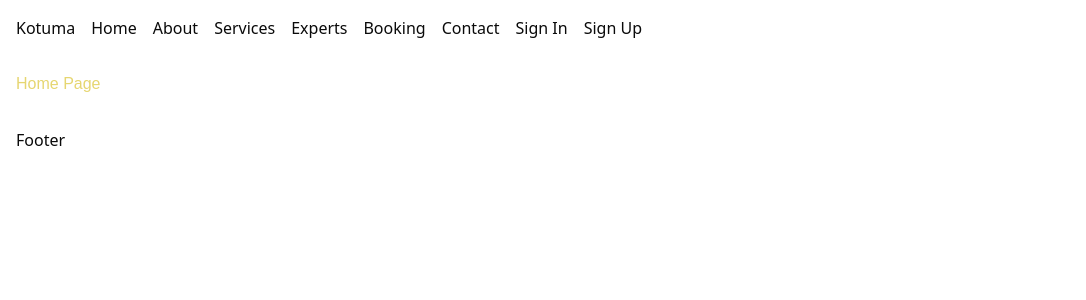
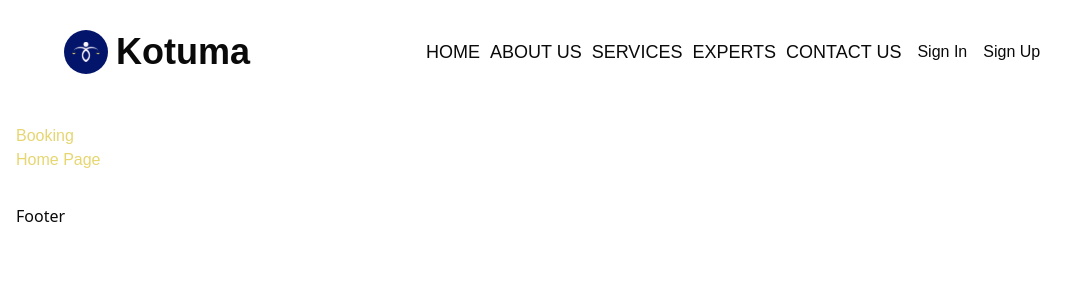
Before and after one commit to OmaSteph/kotuma-app, a React (Vite) app: page / in a window 1280 px wide. Shown: the top 300 px of the page, without its empty margins (0-1086 px from the left). Built offline with nearby package versions, Linux system fonts and the light colour scheme.

Commit message:
changes to the navbar

```diff
--- a/src/components/Navbar.tsx
+++ b/src/components/Navbar.tsx
@@ -2,17 +2,19 @@ import { Link } from 'react-router-dom'
 
 const Navbar = () => {
     return (
-        <nav className="flex items-center p-4 gap-4">
-            <div className="logo">
-                <Link to="/">Kotuma</Link>
-            </div>
+        <nav className="flex items-center pl-16 pt-7.5 pb-8.5 w-auto h-auto font-neue">
+                <Link to="/" className="flex items-center gap-2">
+                    <img src="/icons/Logo.svg" alt="logo" />
+                    <p className='font-bold text-4xl leading-11'>Kotuma</p>
+                </Link>
             <ul className="list-none flex gap-4 items-center">
-                <li><Link to="/">Home</Link></li>
-                <li><Link to="/About">About</Link></li>
-                <li><Link to="/Services">Services</Link></li>
-                <li><Link to="/Experts">Experts</Link></li>
-                <li><Link to="/Booking">Booking</Link></li>
-                <li><Link to="/Contact">Contact</Link></li>
+                <div className='flex gap-2.5 items-center ml-44 w-auto h-auto font-normal text-lg leading-7'>
+                <li><Link to="/">HOME</Link></li>
+                <li><Link to="/About">ABOUT US</Link></li>
+                <li><Link to="/Services">SERVICES</Link></li>
+                <li><Link to="/Experts">EXPERTS</Link></li>
+                <li><Link to="/Contact">CONTACT US</Link></li>
+                </div>
                 <li><Link to="/SignIn">
                 <button>Sign In</button>
                 </Link></li>
--- a/src/pages/Home.tsx
+++ b/src/pages/Home.tsx
@@ -1,5 +1,12 @@
+import { Link } from 'react-router-dom'
+
 const Home = () => {
-  return <h1>Home Page</h1>
+  return (
+    <div>
+      <Link to="/Booking">Booking</Link>
+      <h1>Home Page</h1>
+    </div>
+  )
 }
 
 export default Home
```
Also changed, not shown: public/icons/Logo.svg (added).
